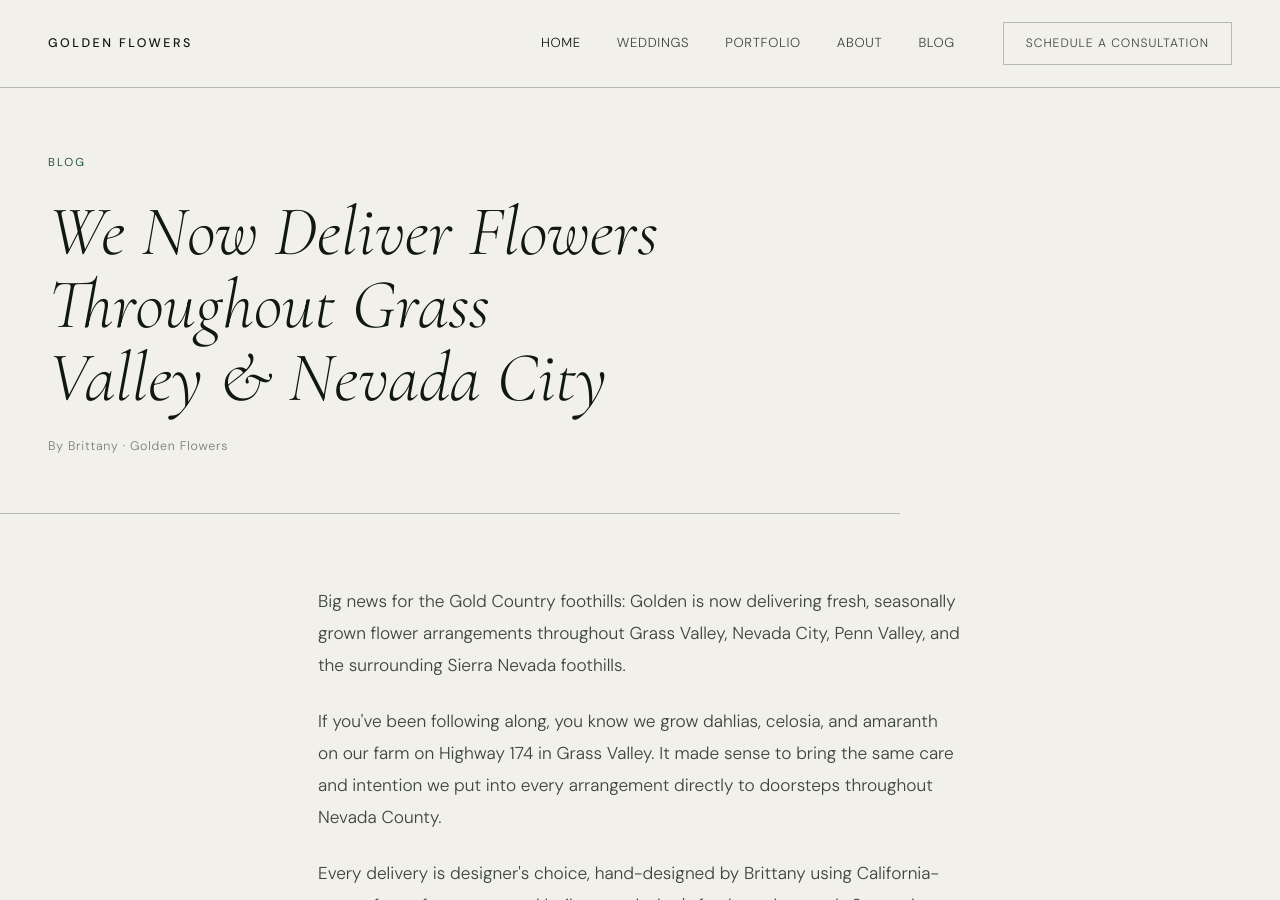
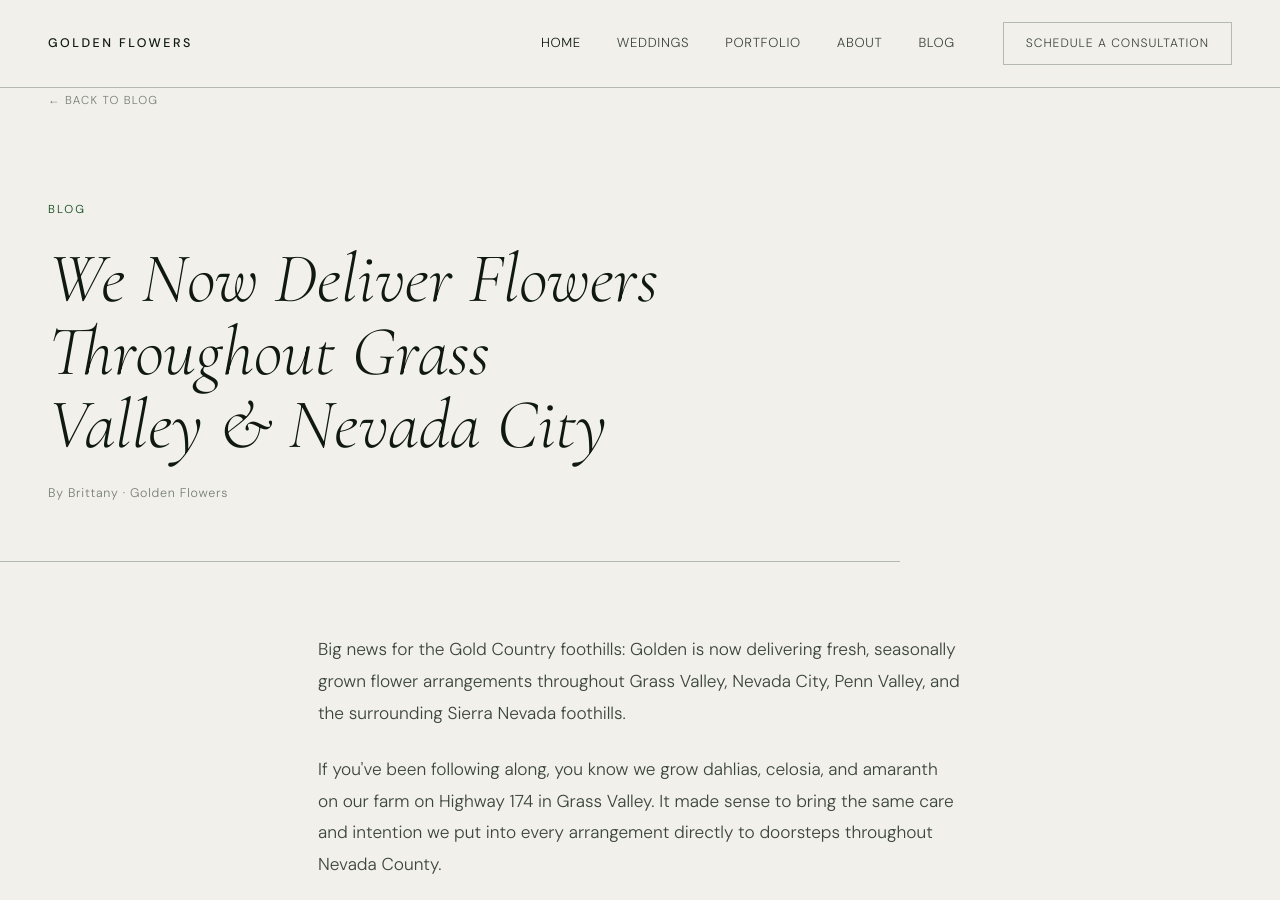
Before and after one commit to jshplhm/goldenflowers, a Jekyll site: the page built from _posts/2026-05-14-grass-valley-nevada-city-flower-delivery.md, in a window 1280 px wide and 900 px high. Built offline with Jekyll 4.4.1, drawn with Linux system fonts in a browser that asks for light colours.

Commit message:
Rename Journal→Blog, add back-to-blog link on post pages
Co-Authored-By: Claude Sonnet 4.6 <noreply@anthropic.com>

```diff
--- a/_includes/footer.html
+++ b/_includes/footer.html
@@ -9,7 +9,7 @@
     <a href="{{ site.baseurl }}/weddings">Weddings</a>
     <a href="{{ site.baseurl }}/portfolio">Portfolio</a>
     <a href="{{ site.baseurl }}/about">About</a>
-    <a href="{{ site.baseurl }}/blog">Journal</a>
+    <a href="{{ site.baseurl }}/blog">Blog</a>
   </div>
   <div class="footer-col footer-info">
     <h4>Find Us</h4>
--- a/_layouts/post.html
+++ b/_layouts/post.html
@@ -1,6 +1,8 @@
 ---
 layout: default
 ---
+
+<div style="padding:20px 48px 0;"><a href="{{ site.baseurl }}/blog" style="font-size:.72rem;letter-spacing:.1em;text-transform:uppercase;color:var(--fgm);text-decoration:none;">← Back to Blog</a></div>
 
 <!-- Blog Post Header -->
 <header class="blog-header">
```
Also changed, not shown: blog/index.md (+2 -2 lines).
